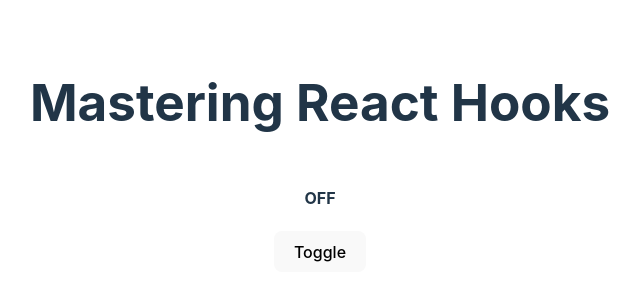
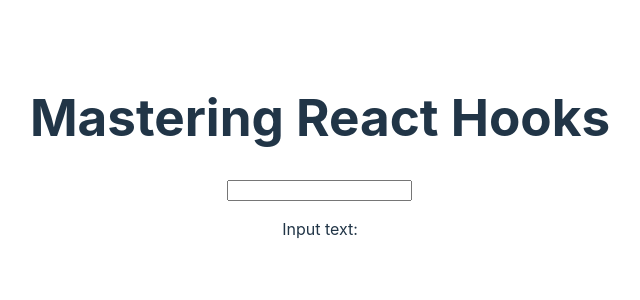
Before and after one commit to shamikaredkar/Mini-Projects, a React (Vite) app: page / in a window 1280 px wide. Shown: the part 244-544 px from the top of the page, without its empty margins (320-960 px from the left). Built offline with nearby package versions, Linux system fonts and the light colour scheme.

Commit message:
Figured out the input exercise

```diff
--- a/src/App.jsx
+++ b/src/App.jsx
@@ -11,8 +11,8 @@ function App() {
     <>
       <h1>Mastering React Hooks</h1>
       {/* <Counter /> */}
-      {/* <Form /> */}
-      <Toggle />
+      <Form />
+      {/* <Toggle /> */}
     </>
   );
 }
--- a/src/mini-projects/Form.jsx
+++ b/src/mini-projects/Form.jsx
@@ -1,20 +1,19 @@
 import React, { useState } from "react";
 
 export default function Form() {
-  const [name, setName] = useState("");
+  const [name, setName] = useState();
   const handleInputChange = (e) => {
     setName(e.target.value);
   };
   return (
-    <>
-      <h1>User Input Form</h1>
-      <h4>{name}</h4>
+    <div>
       <input
-        onChange={() => {
-          setName(handleInputChange);
+        type='text'
+        onChange={(e) => {
+          handleInputChange(e);
         }}
-        type='text'
-      ></input>
-    </>
+      />
+      <p>Input text: {name}</p>
+    </div>
   );
 }
```
